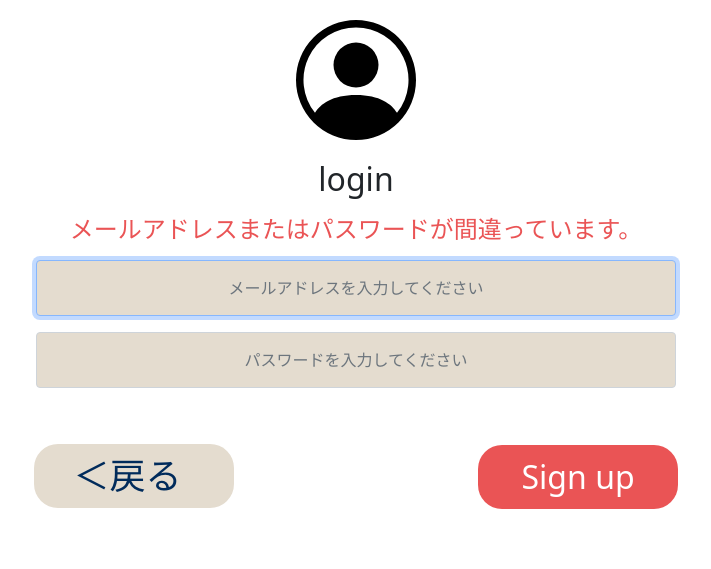
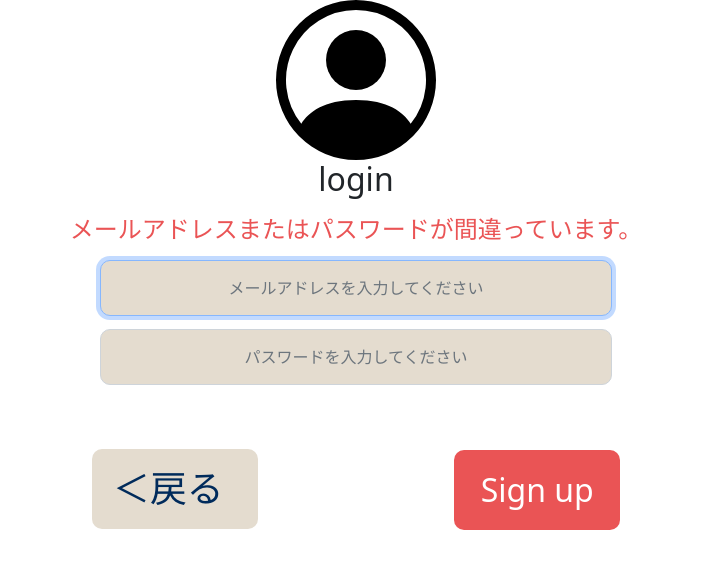
Before and after one commit to Aso2101037/2023Dev3warly, a PHP site: page /login.php in a window 1280 px wide. Shown: the part 120-689 px from the top of the page, without its empty margins (284-995 px from the left). Run offline with PHP 8.4, Linux system fonts and the light colour scheme.

Commit message:
ログイン画面完了

```diff
--- a/src/style/login-out.css
+++ b/src/style/login-out.css
@@ -10,47 +10,55 @@
     text-align: center;
 }
 .icon{
-    width: 15vh;
+    width: 15vw;
     height: 20vh;
 }
 .error{
-    font-size: 3vh;
+    font-size: 1.5em;
     color: #EA5455;
     margin-top:1%;
     margin-bottom:1%;
 }
 #inputEmail{
     background: #E4DCCF;
-    width: 80vh;
+    width: 40vw;
     height: 7vh;
-    text-align: center;
+    text-align: left;
+    border-radius:10px;
 
 }
+#inputEmail::placeholder{
+    text-align: center;
+}
 #inputPassword{
-    margin-top: 2vh;
+    margin-top: 1%;
     background: #E4DCCF;
-    width: 80vh;
+    width: 40vw;
     height: 7vh;
+    text-align: left;
+    border-radius:10px;
+}
+#inputPassword::placeholder{
     text-align: center;
 }
 .back{
-    margin-top: 7vh;
-    width:25vh;
-    height: 8vh;
+    margin-top: 5%;
+    width:13vw;
+    height: 10vh;
     background: #E4DCCF;
-    font-size:4.5vh;
+    font-size:2.3em;
     padding-right: 1%;
-    border-radius:3vh;
+    border-radius:10px;
     color:#002B5B;
     border: none;
 }
 .sign-up{
-    margin-left: 30vh;
-    width: 25vh;
-    height: 8vh;
+    margin-left: 15%;
+    width: 13vw;
+    height: 10vh;
     background:#EA5455;
-    font-size:4vh;
-    border-radius:3vh;
+    font-size:2.0em;
+    border-radius:10px;
     color:#FFFFFF;
     border: none;
 }
```
